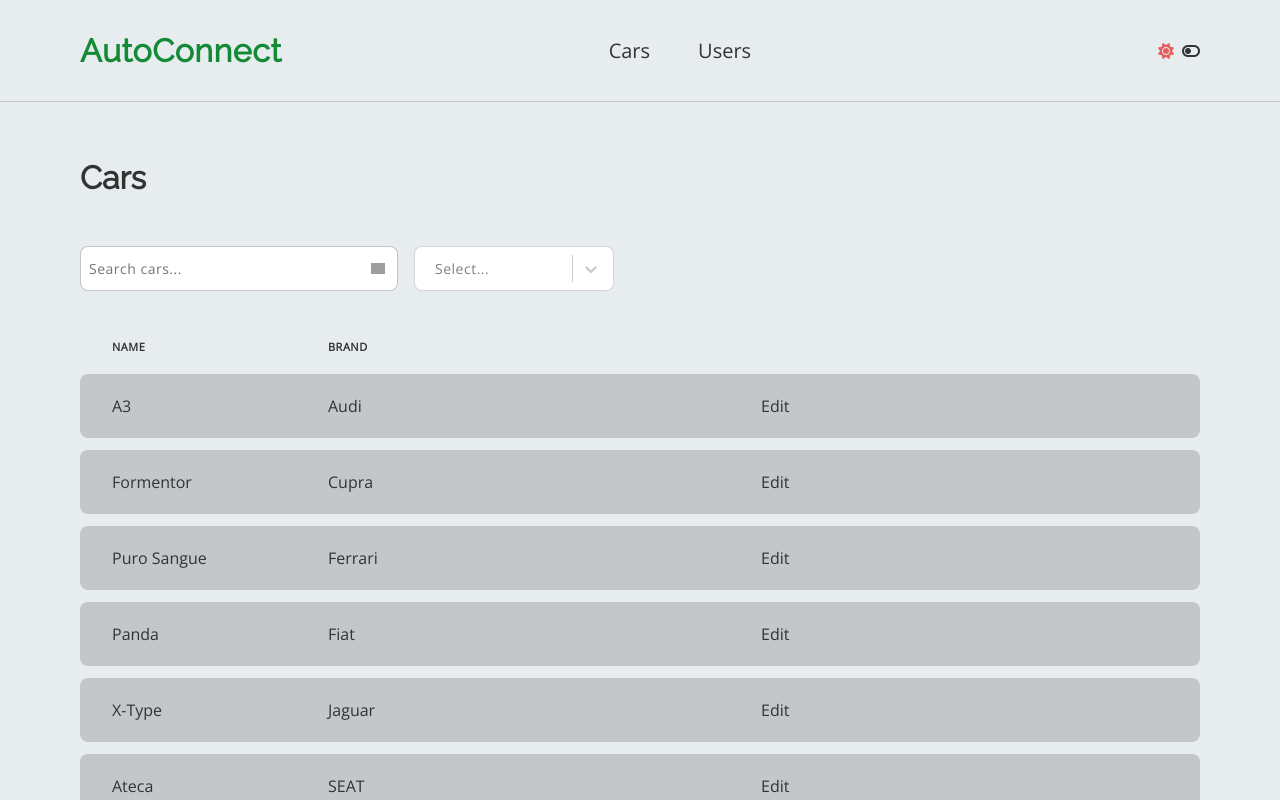
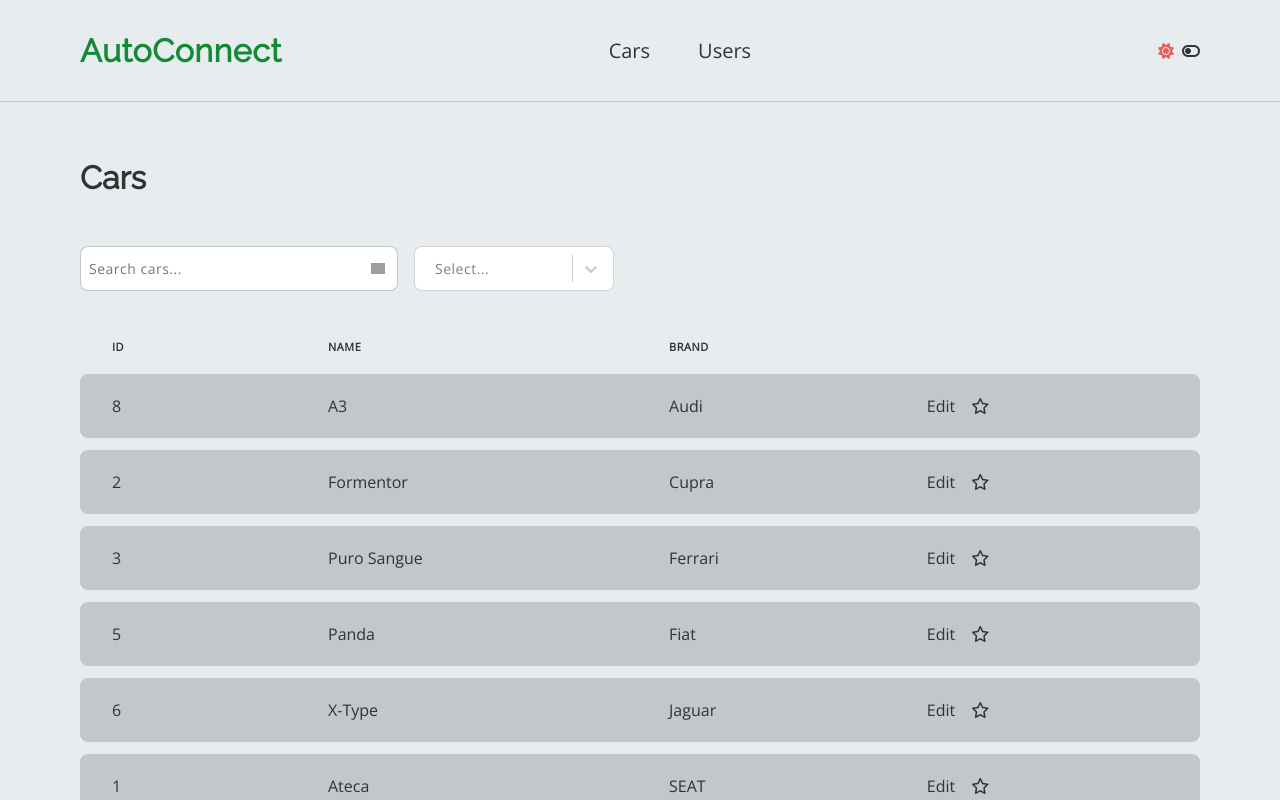
Before and after one commit to fximenessilva/cars_app, a React (Vite) app in the folder frontend/: page /cars in a window 1280 px wide. Shown: the top 800 px of the page. Built offline with nearby package versions, Linux system fonts and the light colour scheme; grey boxes are pictures that could not be loaded.

Commit message:
[FRONTEND] - add add and remove favorites functionality

```diff
--- a/frontend/src/components/common/List/List.tsx
+++ b/frontend/src/components/common/List/List.tsx
@@ -15,13 +15,30 @@
   searchTerm: string;
   setEdit: (values: any) => void;
   isEdit: boolean;
+  typeOfData: string;
+  user?: any;
 }
 
-const List: FC<ListProps> = ({ list, columns, searchTerm, setEdit, isEdit }) =>
+const List: FC<ListProps> = ({
+  list,
+  columns,
+  searchTerm,
+  setEdit,
+  isEdit,
+  typeOfData,
+  user,
+}) =>
   list.length ? (
-    <Table columns={columns} data={list} setEdit={setEdit} isEdit={isEdit} />
+    <Table
+      columns={columns}
+      data={list}
+      typeOfData={typeOfData}
+      setEdit={setEdit}
+      isEdit={isEdit}
+      user={user}
+    />
   ) : (
-    <NotFoundData typeOfData="cars" searchTerm={searchTerm} />
+    <NotFoundData typeOfData={typeOfData} searchTerm={searchTerm} />
   );
 
 export default List;
--- a/frontend/src/components/common/Table/Table.tsx
+++ b/frontend/src/components/common/Table/Table.tsx
@@ -1,6 +1,7 @@
 import { FC, useMemo } from "react";
 
 import { useAppContext } from "@contexts/AppContext";
+import { useUsersContext } from "@contexts/UsersContext";
 import styles from "./table.module.scss";
 
 interface TableProps {
@@ -14,10 +15,21 @@
   }[];
   setEdit: (values: any) => void;
   isEdit: boolean;
+  typeOfData: string;
+  user?: any;
 }
 
-const Table: FC<TableProps> = ({ columns, data, setEdit }) => {
+const Table: FC<TableProps> = ({
+  columns,
+  data,
+  setEdit,
+  typeOfData,
+  user,
+}) => {
   const { darkMode } = useAppContext();
+
+  const { setFavorite } = useUsersContext();
+
   const orderedData = useMemo(
     () =>
       data.sort(
@@ -27,6 +39,8 @@
       ),
     [data]
   );
+
+  const isCarsTable = typeOfData === "cars";
 
   return (
     <div className={styles.wrapper}>
@@ -49,16 +63,37 @@
               {columns.map((column, index) => {
                 const isList = typeof row[column] === "object";
                 const isLast = column === " ";
-
                 return (
                   <td className={`${styles.td}`} key={index}>
                     {isLast && (
+                      <div>
                         <span
                           onClick={() => setEdit({ values: row, edit: true })}
                           className={styles.edit}
                         >
                           Edit
                         </span>
+                        {isCarsTable && (
+                          <span
+                            onClick={() =>
+                              setFavorite(
+                                row.id,
+                                user,
+                                user.favorite_cars?.includes(row.id)
+                              )
+                            }
+                            className={styles.favorite}
+                          >
+                            <i
+                              className={`fa-${
+                                user.favorite_cars?.includes(row.id)
+                                  ? "solid"
+                                  : "regular"
+                              } fa-star`}
+                            />
+                          </span>
+                        )}
+                      </div>
                     )}
                     {!isList ? (
                       <div>{row[column]}</div>
--- a/frontend/src/components/common/Table/table.module.scss
+++ b/frontend/src/components/common/Table/table.module.scss
@@ -63,6 +63,10 @@
   transition: all 0.3s;
 }
 
+.favorite {
+  cursor: pointer;
+}
+
 .wrapper {
   @media screen and (max-width: 900px) {
     display: block;
--- a/frontend/src/contexts/CarsContext.tsx
+++ b/frontend/src/contexts/CarsContext.tsx
@@ -91,6 +91,7 @@
       dispatch({ type: "SET_CARS", payload: cars });
     } else {
       setter(NAMESPACES.cars, dataCars.coches);
+      dispatch({ type: "SET_CARS", payload: dataCars.coches });
     }
   }, []);
 
--- a/frontend/src/contexts/UsersContext.tsx
+++ b/frontend/src/contexts/UsersContext.tsx
@@ -10,6 +10,7 @@
   useMemo,
 } from "react";
 
+import { useAppContext } from "./AppContext";
 import { setter, getter } from "@utils/localStorageHelpers";
 import { NAMESPACES } from "@utils/constants";
 
@@ -32,6 +33,7 @@
   state: UsersState;
   dispatch: Dispatch<any>;
   emailsArr: string[];
+  setFavorite: (carId: number, userFavorites: number[], user: any) => void;
 }
 
 const UsersContext = createContext<UsersContextProps | undefined>(undefined);
@@ -76,25 +78,81 @@
   children: ReactNode;
 }
 
+const FAVORITES_LIMIT = 3;
+
 const UsersProvider: FC<UsersProviderProps> = ({ children }) => {
   const [state, dispatch] = useReducer(usersReducer, INITIAL_STATE);
 
+  const { setLoggedUser } = useAppContext();
+
+  const users = getter(NAMESPACES.users);
+
   useEffect(() => {
-    const users = getter(NAMESPACES.users);
     if (users) {
       dispatch({ type: "SET_USERS", payload: users });
     } else {
       setter(NAMESPACES.users, dataUsers.usuarios);
+      dispatch({ type: "SET_USERS", payload: dataUsers.usuarios });
     }
   }, []);
 
-  const emailsArr = useMemo(
-    () => state.users.map(({ email }): string => email.toLowerCase()),
-    [state.users]
-  );
+  const getUsersEmails = (list: any) =>
+    list.map(({ email }: any) => email.toLowerCase());
+
+  const emailsArr = state.users.length
+    ? getUsersEmails(state.users)
+    : getUsersEmails(dataUsers.usuarios);
+
+  const setData = ({ newUserObj, newUsersList }: any) => {
+    setLoggedUser({ isLogged: true, user: newUserObj });
+    setter(NAMESPACES.users, newUsersList);
+    setter(NAMESPACES.user, { user: newUserObj });
+    dispatch({ type: "SET_USERS", payload: newUsersList });
+  };
+
+  const removeFavorite = (carId: number, user: any) => {
+    const newFavorites = user.favorite_cars.filter(
+      (el: number) => el !== carId
+    );
+    const usersListCopy = [...users.filter((el: any) => el.id !== user.id)];
+    const newUserObj = { ...user, favorite_cars: newFavorites };
+    const newUsersList = [...usersListCopy, newUserObj];
+
+    setData({ newUserObj, newUsersList });
+  };
+
+  const addFavorite = (carId: number, user: any) => {
+    user.favorite_cars.push(carId);
+
+    const usersListCopy = [...users.filter((el: any) => el.id !== user.id)];
+    const newUserObj = { ...user, favorite_cars: user.favorite_cars };
+    const newUsersList = [...usersListCopy, newUserObj];
+
+    setData({ newUserObj, newUsersList });
+  };
+
+  const setFavorite = (carId: number, user: any, isFavorite?: boolean) => {
+    const { favorite_cars } = user;
+    if (favorite_cars && favorite_cars.length < FAVORITES_LIMIT) {
+      if (isFavorite) {
+        removeFavorite(carId, user);
+      } else {
+        addFavorite(carId, user);
+      }
+    } else if (
+      favorite_cars &&
+      favorite_cars.length === FAVORITES_LIMIT &&
+      isFavorite
+    ) {
+      removeFavorite(carId, user);
+    } else {
+      // falta implementar
+      console.log("you reached favorites limit");
+    }
+  };
 
   return (
-    <UsersContext.Provider value={{ state, dispatch, emailsArr }}>
+    <UsersContext.Provider value={{ state, dispatch, emailsArr, setFavorite }}>
       {children}
     </UsersContext.Provider>
   );
@@ -106,6 +164,7 @@
     return {
       state: { users: [], searchTerm: "", isEdit: { edit: false, values: {} } },
       dispatch: () => {},
+      setFavorite: () => {},
       emailsArr: [],
     };
   }
--- a/frontend/src/data/users.json
+++ b/frontend/src/data/users.json
@@ -22,13 +22,13 @@
       "id": 4,
       "name": "Ze",
       "email": "ze@akkodis.com",
-      "favorite_cars": [5, 6, 7]
+      "favorite_cars": [5]
     },
     {
       "id": 5,
       "name": "Albert",
       "email": "albert@akkodis.com",
-      "favorite_cars": [5, 6, 7]
+      "favorite_cars": [5]
     }
   ]
 }
--- a/frontend/src/pages/CarsList/CarsList.tsx
+++ b/frontend/src/pages/CarsList/CarsList.tsx
@@ -28,7 +28,7 @@
 
   const {
     darkMode,
-    loggedUser: { isLogged },
+    loggedUser: { isLogged, user },
   } = useAppContext();
   const { state, dispatch } = useCarsContext();
 
@@ -52,11 +52,11 @@
   });
 
   const removeDuplicatesByBrand = (
-    array: Car[]
+    array: any
   ): { value: number; label: string }[] => {
     const uniquebrands: string[] = [];
     return array
-      .filter((obj) => {
+      .filter((obj: any) => {
         if (!uniquebrands.includes(obj.brand)) {
           uniquebrands.push(obj.brand);
           return true;
@@ -69,9 +69,7 @@
 
   const carBrands = useMemo(() => removeDuplicatesByBrand(cars), [cars]);
 
-  const columns = cars.length
-    ? [...Object.keys(cars[0]).filter((el) => el !== "id"), " "]
-    : [];
+  const columns = cars.length ? [...Object.keys(cars[0]), " "] : [];
 
   const wrapperClassName = `${styles.wrapper} container`;
 
@@ -172,6 +170,8 @@
         searchTerm={searchTerm}
         setEdit={setEditHandler}
         isEdit={isEdit.edit}
+        typeOfData="cars"
+        user={user || {}}
       />
       {open && (
         <FormModal isOpen={open} onClose={closeHandler} title="Create new car">
--- a/frontend/src/pages/Home/Home.tsx
+++ b/frontend/src/pages/Home/Home.tsx
@@ -124,7 +124,7 @@
         })}
       </div>
       {open && (
-        <FormModal isOpen={open} onClose={closeHandler} title="Log in">
+        <FormModal isOpen={open} onClose={closeHandler} title="">
           <LoginForm
             onSubmit={submitHandler}
             onClose={closeHandler}
--- a/frontend/src/pages/UsersList/UsersList.tsx
+++ b/frontend/src/pages/UsersList/UsersList.tsx
@@ -102,6 +102,7 @@
         searchTerm={searchTerm}
         setEdit={setEditHandler}
         isEdit={isEdit.edit}
+        typeOfData="users"
       />
 
       {open && (
```
Lines whose indentation alone changed are shown as unchanged.
